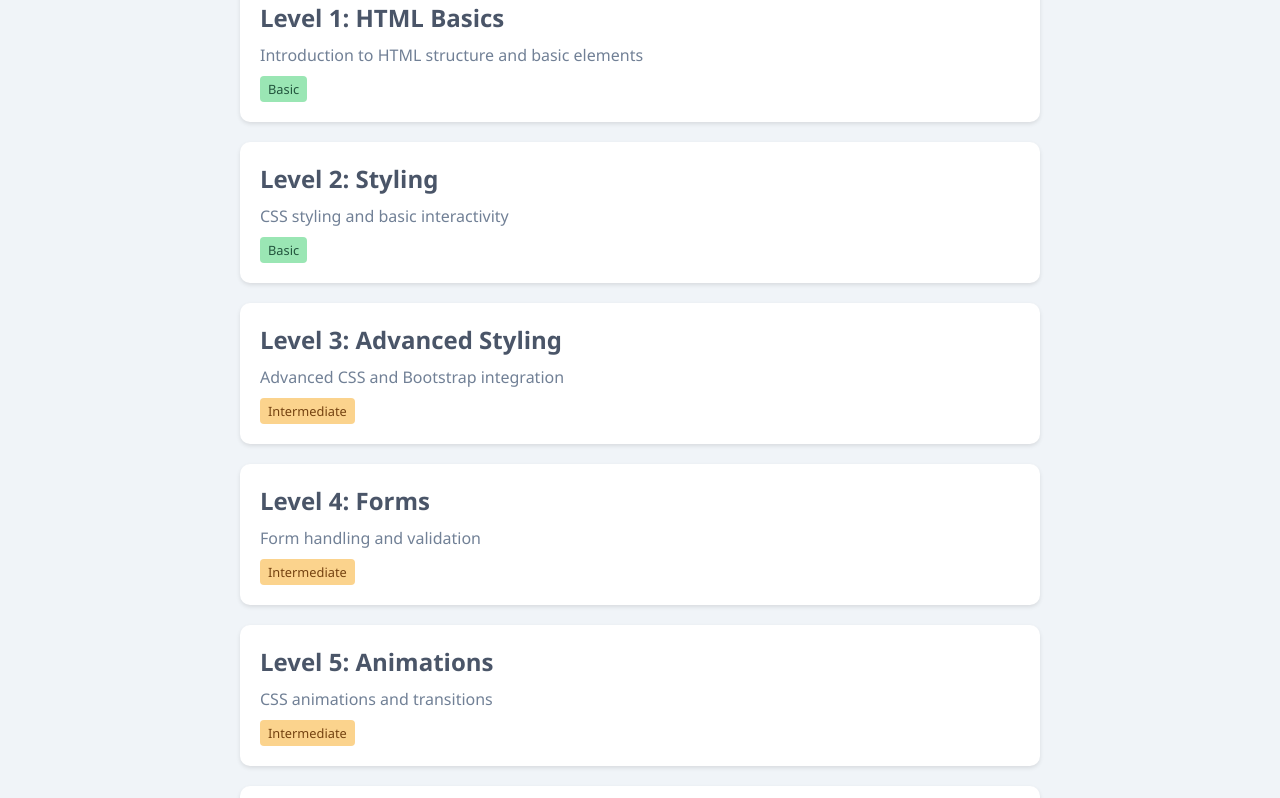
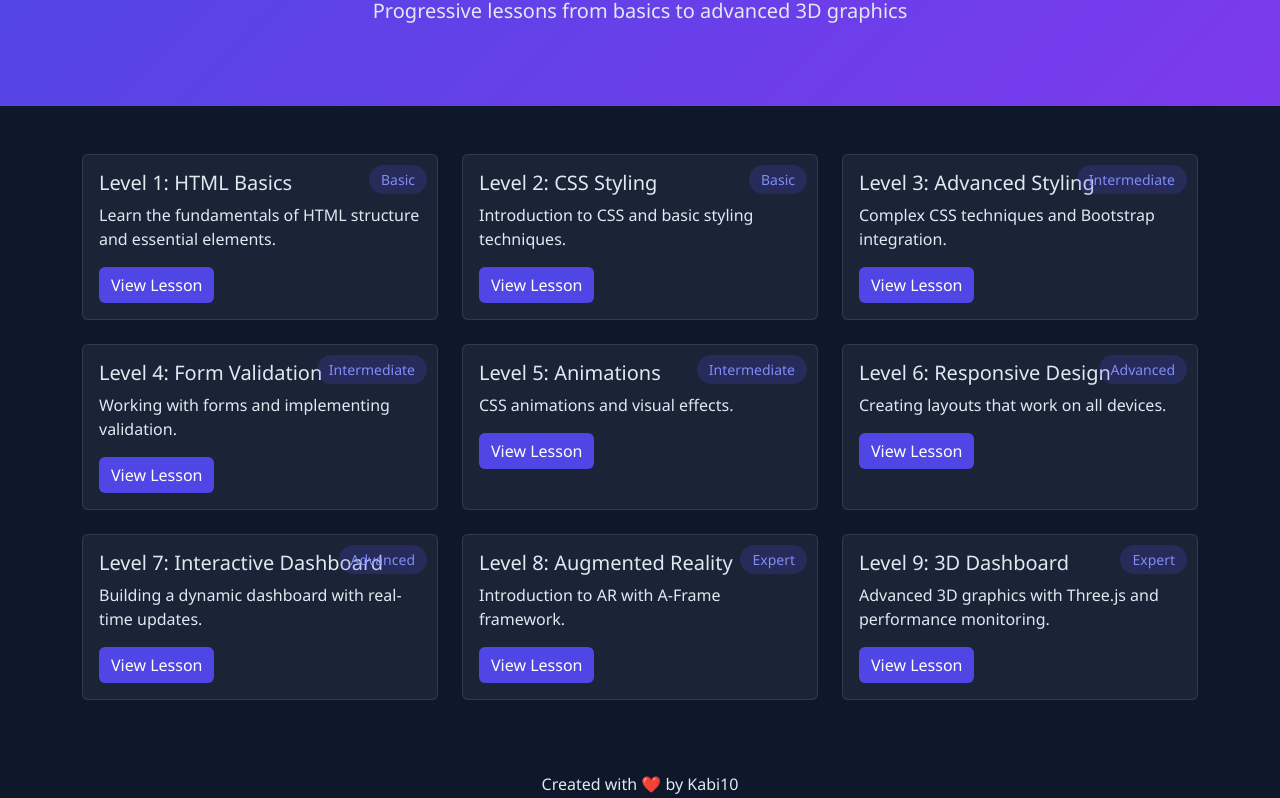
Before and after one commit to Kabi10/html-progression, a plain HTML site: page index.html in a window 1280 px wide. Shown: the part 143-941 px from the top of the page. Drawn offline with nearby package versions, Linux system fonts and the light colour scheme.

Commit message:
Updated file names and added modern landing page

```diff
--- a/index.html
+++ b/index.html
@@ -4,133 +4,172 @@
     <meta charset="UTF-8">
     <meta name="viewport" content="width=device-width, initial-scale=1.0">
     <title>HTML Learning Journey</title>
+    <link href="https://cdn.jsdelivr.net/npm/bootstrap@5.3.0/dist/css/bootstrap.min.css" rel="stylesheet">
     <style>
         body {
-            font-family: 'Segoe UI', Tahoma, Geneva, Verdana, sans-serif;
-            max-width: 800px;
-            margin: 0 auto;
-            padding: 20px;
-            background: #f0f4f8;
-            color: #1a202c;
+            background: #0f172a;
+            color: #e2e8f0;
+            font-family: 'Segoe UI', system-ui, sans-serif;
         }
-        h1 {
-            color: #2d3748;
-            text-align: center;
-            margin-bottom: 40px;
+        .card {
+            background: rgba(30, 41, 59, 0.8);
+            border: 1px solid rgba(255, 255, 255, 0.1);
+            transition: transform 0.3s ease;
         }
-        .lessons {
-            display: grid;
-            gap: 20px;
+        .card:hover {
+            transform: translateY(-5px);
         }
-        .lesson-card {
-            background: white;
-            padding: 20px;
-            border-radius: 10px;
-            box-shadow: 0 2px 4px rgba(0,0,0,0.1);
-            transition: transform 0.2s, box-shadow 0.2s;
+        .card-body {
+            color: #e2e8f0;
         }
-        .lesson-card:hover {
-            transform: translateY(-2px);
-            box-shadow: 0 4px 8px rgba(0,0,0,0.15);
+        .btn-primary {
+            background: #4f46e5;
+            border: none;
         }
-        .lesson-card h2 {
-            margin: 0 0 10px 0;
-            color: #4a5568;
+        .btn-primary:hover {
+            background: #4338ca;
         }
-        .lesson-card p {
-            margin: 0;
-            color: #718096;
-        }
-        a {
-            text-decoration: none;
-            color: inherit;
+        .header {
+            background: linear-gradient(135deg, #4f46e5 0%, #7c3aed 100%);
+            padding: 4rem 0;
+            margin-bottom: 3rem;
         }
         .difficulty {
-            display: inline-block;
-            padding: 4px 8px;
-            border-radius: 4px;
-            font-size: 0.8em;
-            margin-top: 10px;
+            position: absolute;
+            top: 10px;
+            right: 10px;
+            padding: 0.25rem 0.75rem;
+            border-radius: 9999px;
+            font-size: 0.875rem;
+            background: rgba(79, 70, 229, 0.2);
+            color: #818cf8;
         }
-        .basic { background: #9ae6b4; color: #22543d; }
-        .intermediate { background: #fbd38d; color: #744210; }
-        .advanced { background: #fc8181; color: #742a2a; }
     </style>
 </head>
 <body>
-    <h1>HTML Learning Journey</h1>
-    <div class="lessons">
-        <a href="html-lessons/01-basic.html">
-            <div class="lesson-card">
-                <h2>Level 1: HTML Basics</h2>
-                <p>Introduction to HTML structure and basic elements</p>
-                <span class="difficulty basic">Basic</span>
+    <div class="header text-center">
+        <div class="container">
+            <h1 class="display-4 fw-bold">HTML Learning Journey</h1>
+            <p class="lead">Progressive lessons from basics to advanced 3D graphics</p>
+        </div>
+    </div>
+
+    <div class="container pb-5">
+        <div class="row g-4">
+            <!-- Level 1 -->
+            <div class="col-md-6 col-lg-4">
+                <div class="card h-100">
+                    <div class="card-body">
+                        <span class="difficulty">Basic</span>
+                        <h5 class="card-title">Level 1: HTML Basics</h5>
+                        <p class="card-text">Learn the fundamentals of HTML structure and essential elements.</p>
+                        <a href="html-lessons/01-html-basics.html" class="btn btn-primary">View Lesson</a>
+                    </div>
+                </div>
             </div>
-        </a>
 
-        <a href="html-lessons/02-style.html">
-            <div class="lesson-card">
-                <h2>Level 2: Styling</h2>
-                <p>CSS styling and basic interactivity</p>
-                <span class="difficulty basic">Basic</span>
+            <!-- Level 2 -->
+            <div class="col-md-6 col-lg-4">
+                <div class="card h-100">
+                    <div class="card-body">
+                        <span class="difficulty">Basic</span>
+                        <h5 class="card-title">Level 2: CSS Styling</h5>
+                        <p class="card-text">Introduction to CSS and basic styling techniques.</p>
+                        <a href="html-lessons/02-css-styling.html" class="btn btn-primary">View Lesson</a>
+                    </div>
+                </div>
             </div>
-        </a>
 
-        <a href="html-lessons/03-advanced.html">
-            <div class="lesson-card">
-                <h2>Level 3: Advanced Styling</h2>
-                <p>Advanced CSS and Bootstrap integration</p>
-                <span class="difficulty intermediate">Intermediate</span>
+            <!-- Level 3 -->
+            <div class="col-md-6 col-lg-4">
+                <div class="card h-100">
+                    <div class="card-body">
+                        <span class="difficulty">Intermediate</span>
+                        <h5 class="card-title">Level 3: Advanced Styling</h5>
+                        <p class="card-text">Complex CSS techniques and Bootstrap integration.</p>
+                        <a href="html-lessons/03-advanced-styling.html" class="btn btn-primary">View Lesson</a>
+                    </div>
+                </div>
             </div>
-        </a>
 
-        <a href="html-lessons/04-forms.html">
-            <div class="lesson-card">
-                <h2>Level 4: Forms</h2>
-                <p>Form handling and validation</p>
-                <span class="difficulty intermediate">Intermediate</span>
+            <!-- Level 4 -->
+            <div class="col-md-6 col-lg-4">
+                <div class="card h-100">
+                    <div class="card-body">
+                        <span class="difficulty">Intermediate</span>
+                        <h5 class="card-title">Level 4: Form Validation</h5>
+                        <p class="card-text">Working with forms and implementing validation.</p>
+                        <a href="html-lessons/04-form-validation.html" class="btn btn-primary">View Lesson</a>
+                    </div>
+                </div>
             </div>
-        </a>
 
-        <a href="html-lessons/05-anim.html">
-            <div class="lesson-card">
-                <h2>Level 5: Animations</h2>
-                <p>CSS animations and transitions</p>
-                <span class="difficulty intermediate">Intermediate</span>
+            <!-- Level 5 -->
+            <div class="col-md-6 col-lg-4">
+                <div class="card h-100">
+                    <div class="card-body">
+                        <span class="difficulty">Intermediate</span>
+                        <h5 class="card-title">Level 5: Animations</h5>
+                        <p class="card-text">CSS animations and visual effects.</p>
+                        <a href="html-lessons/05-animations.html" class="btn btn-primary">View Lesson</a>
+                    </div>
+                </div>
             </div>
-        </a>
 
-        <a href="html-lessons/06-responsive.html">
-            <div class="lesson-card">
-                <h2>Level 6: Responsive Design</h2>
-                <p>Responsive layouts and media queries</p>
-                <span class="difficulty advanced">Advanced</span>
+            <!-- Level 6 -->
+            <div class="col-md-6 col-lg-4">
+                <div class="card h-100">
+                    <div class="card-body">
+                        <span class="difficulty">Advanced</span>
+                        <h5 class="card-title">Level 6: Responsive Design</h5>
+                        <p class="card-text">Creating layouts that work on all devices.</p>
+                        <a href="html-lessons/06-responsive-design.html" class="btn btn-primary">View Lesson</a>
+                    </div>
+                </div>
             </div>
-        </a>
 
-        <a href="html-lessons/07-dashboard.html">
-            <div class="lesson-card">
-                <h2>Level 7: Dashboard</h2>
-                <p>Interactive dashboard with charts</p>
-                <span class="difficulty advanced">Advanced</span>
+            <!-- Level 7 -->
+            <div class="col-md-6 col-lg-4">
+                <div class="card h-100">
+                    <div class="card-body">
+                        <span class="difficulty">Advanced</span>
+                        <h5 class="card-title">Level 7: Interactive Dashboard</h5>
+                        <p class="card-text">Building a dynamic dashboard with real-time updates.</p>
+                        <a href="html-lessons/07-interactive-dashboard.html" class="btn btn-primary">View Lesson</a>
+                    </div>
+                </div>
             </div>
-        </a>
 
-        <a href="html-lessons/08-ar.html">
-            <div class="lesson-card">
-                <h2>Level 8: AR Experience</h2>
-                <p>Augmented Reality with A-Frame</p>
-                <span class="difficulty advanced">Advanced</span>
+            <!-- Level 8 -->
+            <div class="col-md-6 col-lg-4">
+                <div class="card h-100">
+                    <div class="card-body">
+                        <span class="difficulty">Expert</span>
+                        <h5 class="card-title">Level 8: Augmented Reality</h5>
+                        <p class="card-text">Introduction to AR with A-Frame framework.</p>
+                        <a href="html-lessons/08-augmented-reality.html" class="btn btn-primary">View Lesson</a>
+                    </div>
+                </div>
             </div>
-        </a>
 
-        <a href="html-lessons/09-3d.html">
-            <div class="lesson-card">
-                <h2>Level 9: 3D Dashboard</h2>
-                <p>Advanced 3D graphics with Three.js</p>
-                <span class="difficulty advanced">Advanced</span>
+            <!-- Level 9 -->
+            <div class="col-md-6 col-lg-4">
+                <div class="card h-100">
+                    <div class="card-body">
+                        <span class="difficulty">Expert</span>
+                        <h5 class="card-title">Level 9: 3D Dashboard</h5>
+                        <p class="card-text">Advanced 3D graphics with Three.js and performance monitoring.</p>
+                        <a href="html-lessons/09-3d-dashboard.html" class="btn btn-primary">View Lesson</a>
+                    </div>
+                </div>
             </div>
-        </a>
+        </div>
     </div>
+
+    <footer class="text-center py-4">
+        <p>Created with ❤️ by Kabi10</p>
+    </footer>
+
+    <script src="https://cdn.jsdelivr.net/npm/bootstrap@5.3.0/dist/js/bootstrap.bundle.min.js"></script>
 </body>
 </html>
```
Also changed, not shown: html-lessons/01-html-basics.html (renamed from html-lessons/01-basic.html), html-lessons/02-css-styling.html (renamed from html-lessons/02-style.html), html-lessons/03-advanced-styling.html (renamed from html-lessons/03-advanced.html), html-lessons/04-form-validation.html (renamed from html-lessons/04-forms.html), html-lessons/05-animations.html (renamed from html-lessons/05-anim.html), html-lessons/06-responsive-design.html (renamed from html-lessons/06-responsive.html), html-lessons/07-interactive-dashboard.html (renamed from html-lessons/07-dashboard.html), html-lessons/08-augmented-reality.html (renamed from html-lessons/08-ar.html), html-lessons/09-3d-dashboard.html (renamed from html-lessons/09-3d.html).
